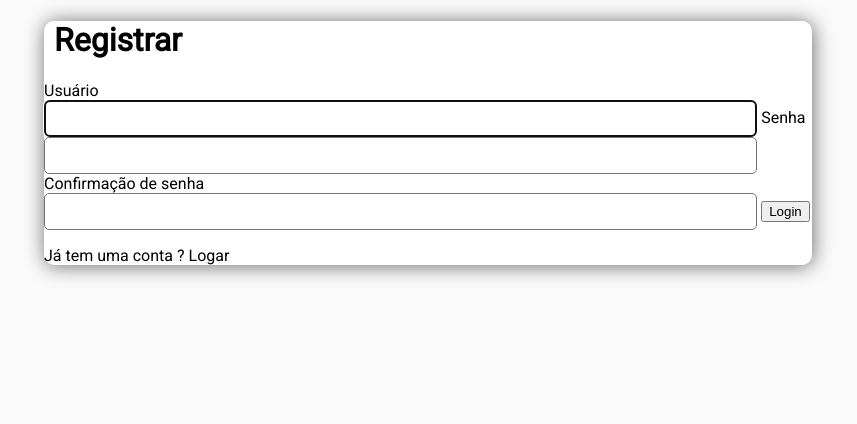
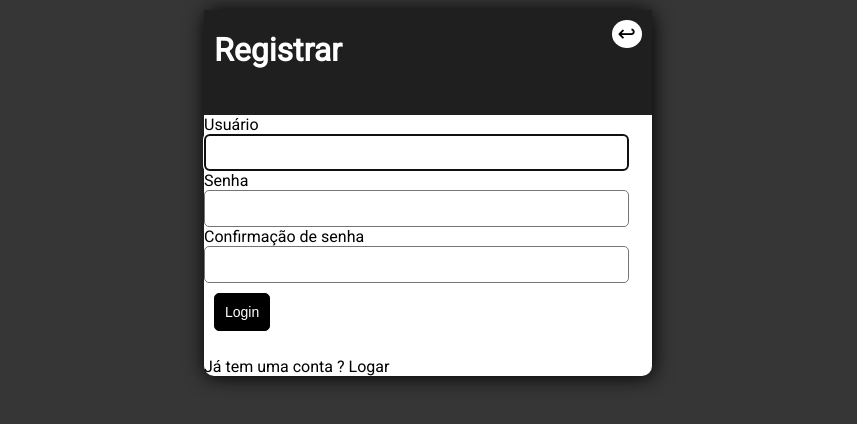
Before and after one commit to Kaique425/To-do-list, a Django app: page /registrar in a window 1280 px wide. Shown: the top 424 px of the page, without its empty margins (212-1069 px from the left). Run offline with Django 3.2, Linux system fonts and the light colour scheme.

Commit message:
Finalizando a estilização das paginas e login e registro

```diff
--- a/Tarefas/static/Tarefas/style.css
+++ b/Tarefas/static/Tarefas/style.css
@@ -1,7 +1,7 @@
 .body {
     font-family: 'Roboto', sans-serif;
-    background-color: #FAFAFA;
-    margin-top: 20px;
+    background-color: #363636;
+    margin-top: 10px;
 }
 .container{
     width: 60vw;
@@ -9,11 +9,23 @@
     margin: auto;
     background-color: rgb(255, 255, 255);
     border-radius: 10px;
-    box-shadow:rgb(107 107 107) 1px 1px 20px 0px;
+    box-shadow: black 1px 1px 20px 0px;
+}
+.logincontainer{
+    width: 35vw;
+    color: rgb(0, 0, 0);
+    margin: auto;
+    background-color: rgb(255, 255, 255);
+    border-radius: 10px;
+    box-shadow: black 1px 1px 20px 0px;
 }
 h1{
     padding-left: 10px;
 }
+.box-button {
+    padding: 10px;
+}
+
 .button {
     border: 1px solid #000000;
     background-color: rgb(0, 0, 0);
@@ -101,7 +113,7 @@ a{
 .header-bar{
 
     color: white;
-    height: 95px;
+    height: 105px;
     background-color: #1F1F1F;
 }
 
@@ -140,5 +152,13 @@ a{
         border-radius: 10px;
         box-shadow:rgb(107 107 107) 1px 1px 20px 0px;
     }
+    .logincontainer{
+        width: 95vw;
+        color: rgb(0, 0, 0);
+        margin: auto;
+        background-color: rgb(255, 255, 255);
+        border-radius: 10px;
+        box-shadow: black 1px 1px 20px 0px;
+    }
 }
 /*LISTA DE TAREFAS*/
--- a/Tarefas/templates/Tarefas/main.html
+++ b/Tarefas/templates/Tarefas/main.html
@@ -14,10 +14,10 @@
     <title>Lista de Tarefas.</title>
 </head>
 <body class="body">
-    <div class="container">
+
         {% block content %}
 
         {% endblock %}
-    </div>
+
 </body>
 </html>
--- a/Tarefas/templates/Tarefas/registro.html
+++ b/Tarefas/templates/Tarefas/registro.html
@@ -1,8 +1,20 @@
 {% extends 'Tarefas/main.html' %}
 
 {% block content %}
+    <div class="logincontainer" >
+        <div class="header-bar">
+            <div style="display: flex;display: flex;
+            justify-content: space-between;
+            align-content: space-between;
+            flex-direction: row;
+            flex-wrap: wrap;
+        ">
             <h1>Registrar</h1>
+                        <p class="logout"><a href="{% url 'login' %}"><button class="exitbutton">&#8617;</button></a></p>
+            </div>
 
+
+        </div>
         <form method="POST">
             {% csrf_token %}
             <label >{{form.username.label}}</label>
@@ -13,11 +25,13 @@
 
             <label >{{form.password2.label}}</label>
             {{form.password2}}
-
-        <input type="submit" value="Login">
-
+            <div class="box-button ">
+                <input class="button" type="submit" value="Login">
+            </div>
         </form>
 
         <p>Já tem uma conta ?<a href="{% url 'login' %}"> Logar</a></p>
+    </div>
+
 
 {% endblock %}
--- a/Tarefas/views.py
+++ b/Tarefas/views.py
@@ -7,11 +7,11 @@ from  .models import Tarefas
 
 from django.contrib.auth.views import LoginView
 from django.contrib.auth.mixins import LoginRequiredMixin
-
 from django.contrib.auth.forms import UserCreationForm
 from django.contrib.auth import login
 
 
+#Login e validação de usuario
 class UsuarioLoginView(LoginView):
     template_name='Tarefas/login.html'
     fields = ['titulo', 'descricao', 'completa']
@@ -39,6 +39,7 @@ class RegistrarFormView(FormView):
             return redirect('listatarefa')
         return super(RegistrarFormView, self).get(*args, **kwargs)
 
+#Login e validação de usuario
 
 class TarefasList(LoginRequiredMixin,ListView):
     model = Tarefas
@@ -67,7 +68,7 @@ class TarefasDetail(LoginRequiredMixin,DetailView):
 
 class TarefasCreate(LoginRequiredMixin,CreateView):
     model = Tarefas
-    fields = ['titulo', 'descricao', 'completa']
+    fields = ['titulo', 'descricao',]
     success_url = reverse_lazy('listatarefa')
 
 
```
Also changed, not shown: Tarefas/templates/Tarefas/login.html (+8 -3 lines), Tarefas/templates/Tarefas/tarefas_confirm_delete.html (+13 -2 lines), Tarefas/templates/Tarefas/tarefas_form.html (+13 -6 lines), Tarefas/templates/Tarefas/tarefas_list.html (+5 -2 lines), db.sqlite3. Lines whose indentation alone changed are shown as unchanged.
